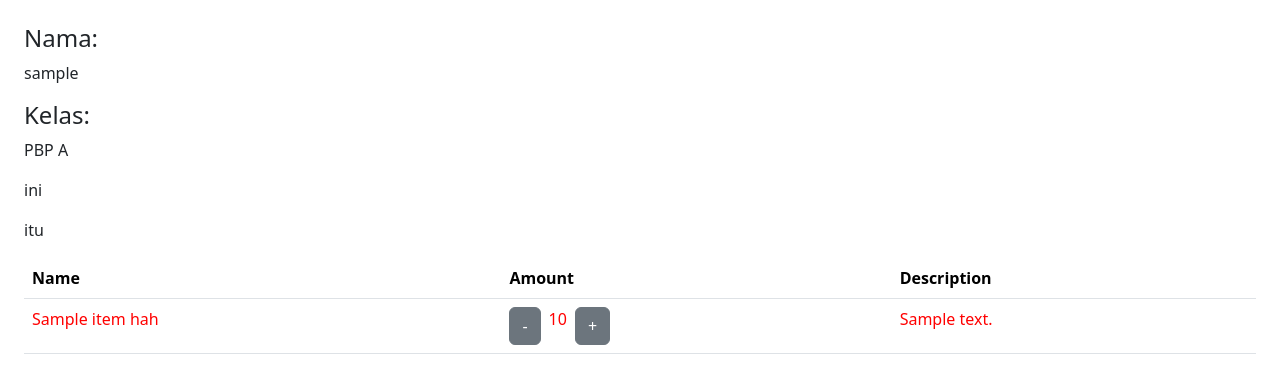
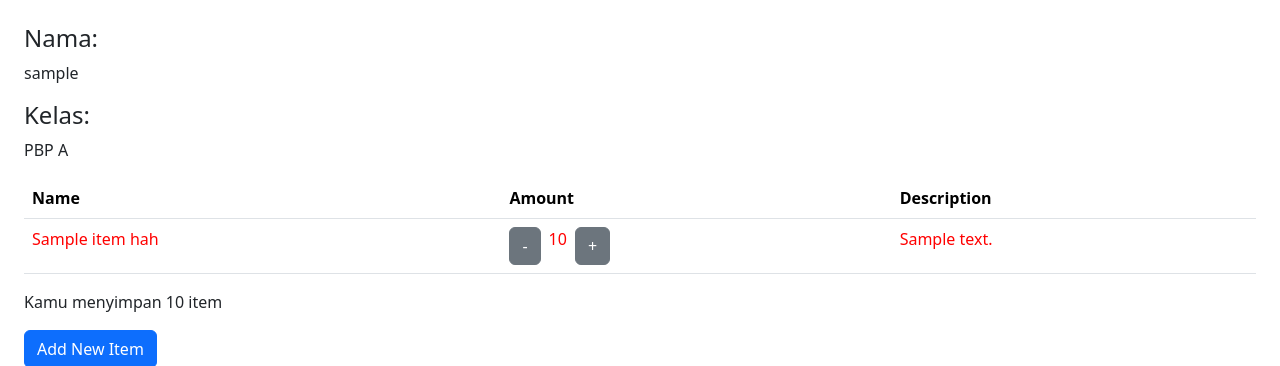
Before and after one commit to asteriskzie/pbp-tugas-individu, a Django app: page / in a window 1280 px wide. Shown: the part 72-438 px from the top of the page. Run offline with Django 4.2, Linux system fonts and the light colour scheme; a user stored in the database is signed in; tables that the repository leaves empty hold one stand-in row (values such as "Sample post").

Commit message:
hapus ini itu

```diff
--- a/main/templates/main.html
+++ b/main/templates/main.html
@@ -27,9 +27,6 @@
             </div>
         {% endfor %}
     </div> -->
-    <p> ini </p>
-
-    <p> itu </p>
     <div>
         <table class="table">
             <tr>
```
